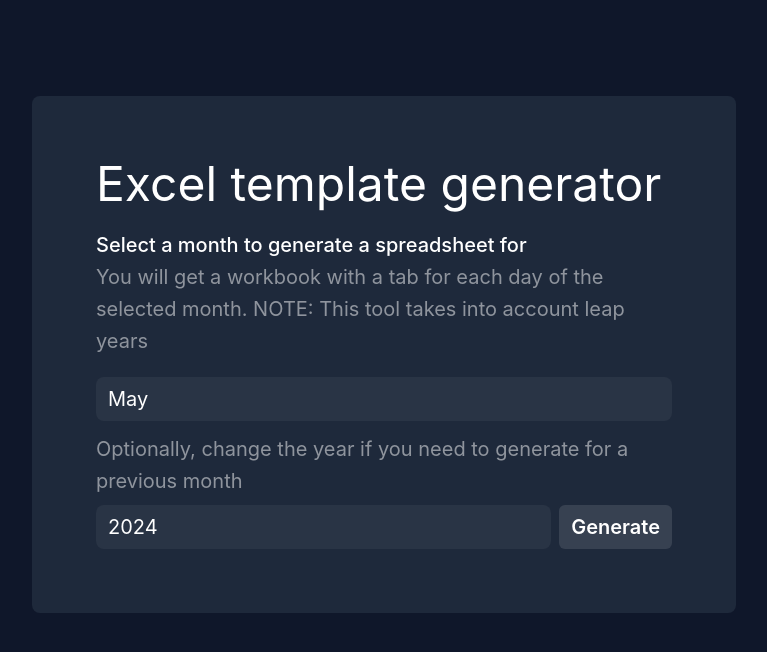
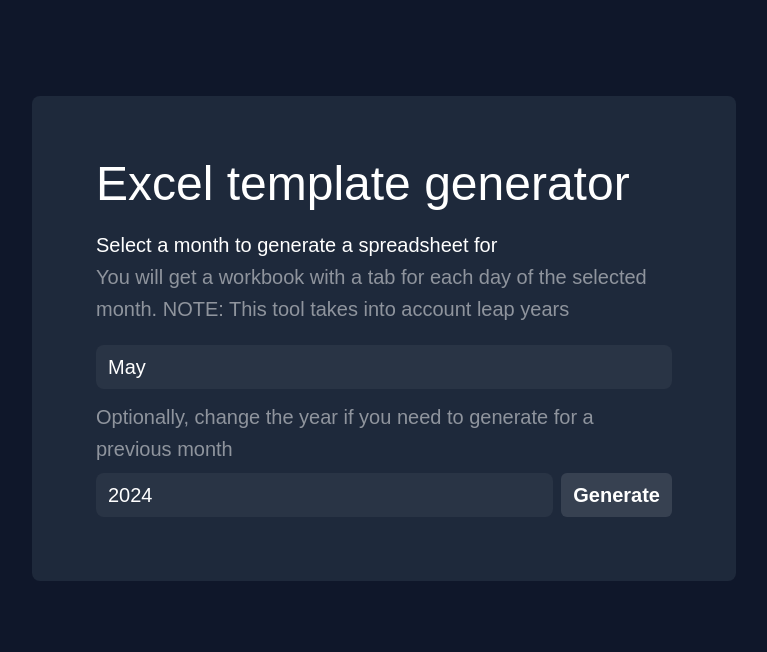
Before and after one commit to LynnAU/excel-template, a React (Vite) app: page / in a window 1280 px wide. Shown: the top 652 px of the page, without its empty margins (256-1023 px from the left). Built offline with nearby package versions, Linux system fonts and the light colour scheme.

Commit message:
try fixing white select background on windows

```diff
--- a/src/index.css
+++ b/src/index.css
@@ -2,8 +2,16 @@
 @tailwind components;
 @tailwind utilities;
 
+@import url('https://fonts.googleapis.com/css2?family=Montserrat:ital,wght@0,100..900;1,100..900&display=swap');
+
 html {
   @apply bg-slate-900 text-white;
+
+  font-family: 'Montserrat', sans-serif;
+  font-optical-sizing: auto;
+  font-style: normal;
+  -webkit-font-smoothing: antialiased;
+  -moz-osx-font-smoothing: grayscale;
 }
 
 body {
@@ -11,16 +19,13 @@
 
   margin: 0.5rem;
   padding: 2rem;
-
-  font-family: -apple-system, BlinkMacSystemFont, 'Segoe UI', 'Roboto', 'Oxygen',
-    'Ubuntu', 'Cantarell', 'Fira Sans', 'Droid Sans', 'Helvetica Neue',
-    sans-serif;
-  -webkit-font-smoothing: antialiased;
-  -moz-osx-font-smoothing: grayscale;
 }
 
 option {
   @apply bg-white/10;
+
+  appearance: none;
+  -webkit-appearance: none;
 }
 
 @media (min-width: 300px) {
```
